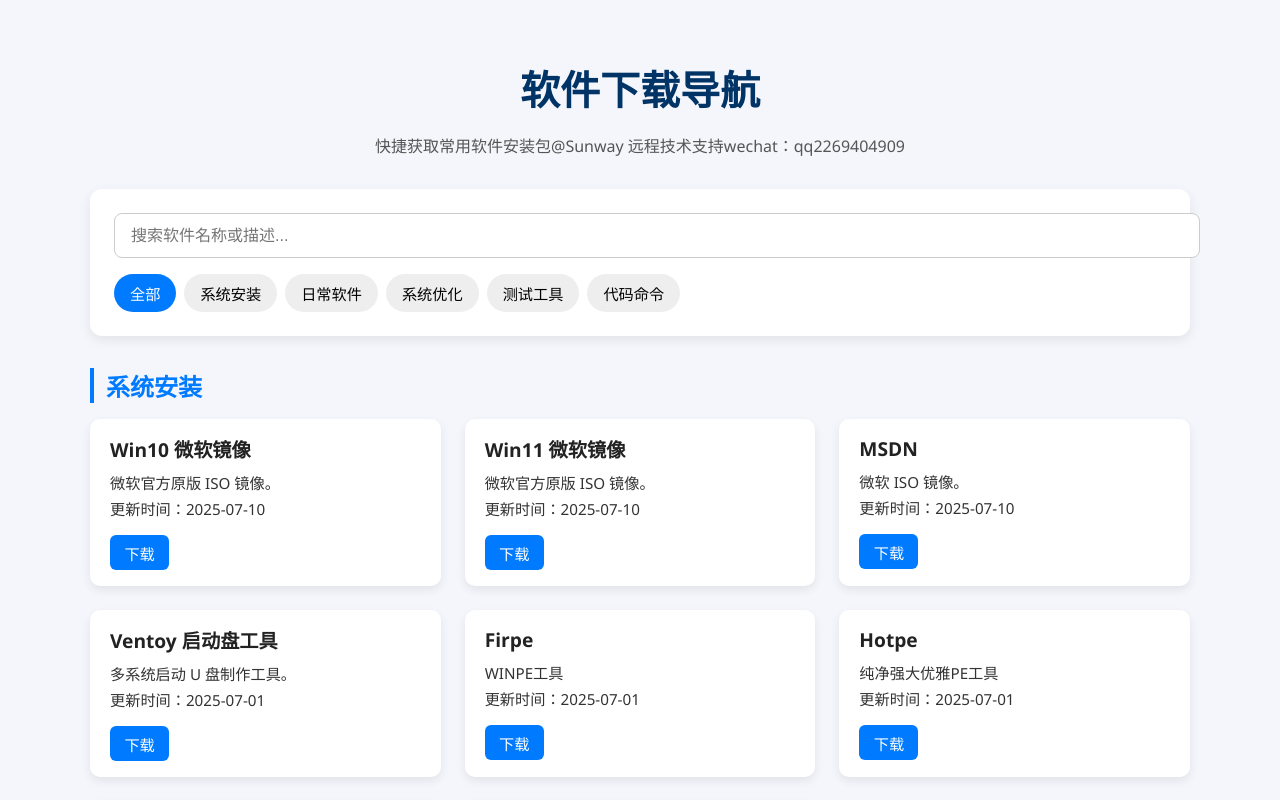
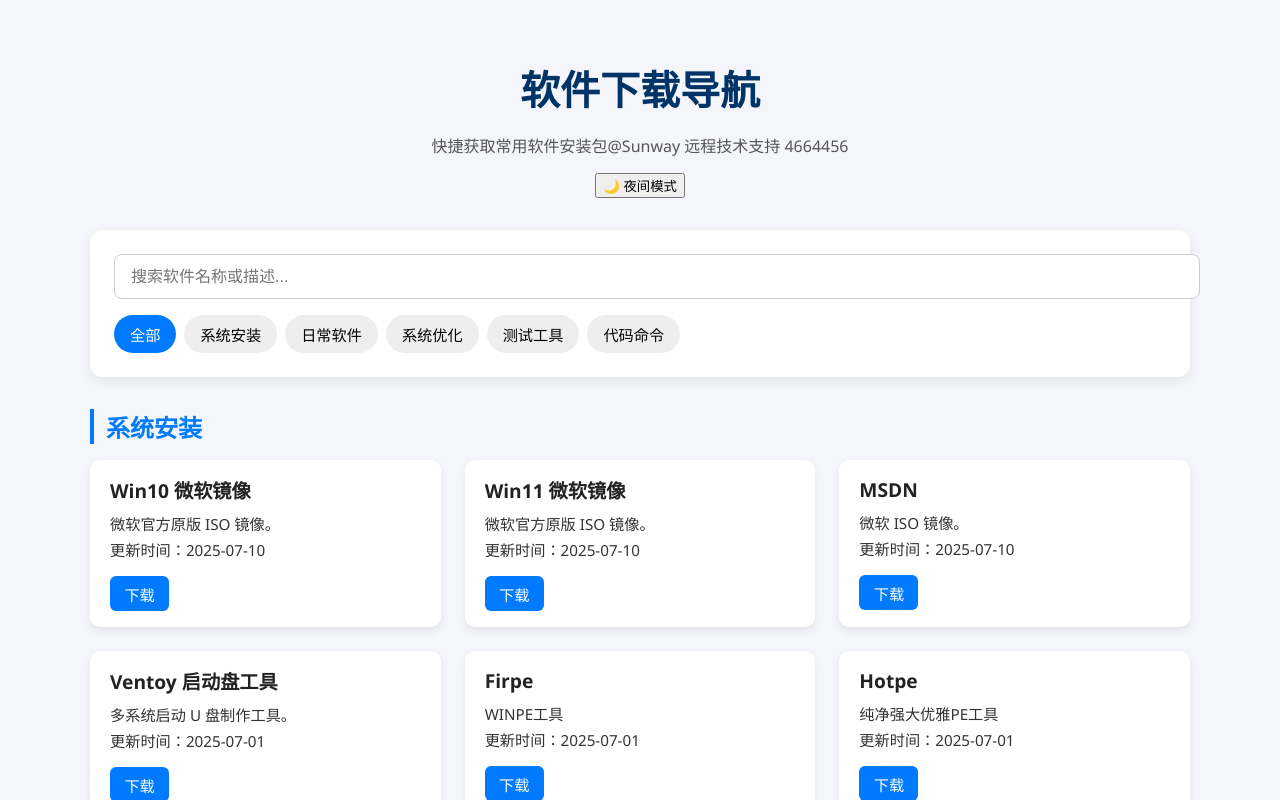
Before and after one commit to stcgd/lansoo-downloads, a React (Vite) app: page / in a window 1280 px wide. Shown: the top 800 px of the page. Built offline with nearby package versions, Linux system fonts and the light colour scheme; the HTML template or start-up script is replaced by a standard one.

Commit message:
Update App.jsx

```diff
--- a/src/App.jsx
+++ b/src/App.jsx
@@ -1,4 +1,4 @@
-import React, { useState } from 'react';
+import React, { useState, useMemo, useEffect } from 'react';
 import softwareData from './data/software.json';
 import SoftwareCard from './components/SoftwareCard';
 import './style.css';
@@ -6,8 +6,23 @@ import './style.css';
 const App = () => {
   const [query, setQuery] = useState('');
   const [selectedCategory, setSelectedCategory] = useState('全部');
+  const [darkMode, setDarkMode] = useState(false);
+  const [isManualToggle, setIsManualToggle] = useState(false);
 
   const allCategories = ['全部', ...Object.keys(softwareData)];
+
+  useEffect(() => {
+    if (!isManualToggle) {
+      const hour = new Date().getHours();
+      const isNight = hour >= 18 || hour < 6;
+      setDarkMode(isNight);
+    }
+  }, [isManualToggle]);
+
+  const toggleDarkMode = () => {
+    setDarkMode(!darkMode);
+    setIsManualToggle(true);
+  };
 
   const filterSoftware = (software) => {
     const lowerQuery = query.toLowerCase();
@@ -18,10 +33,13 @@ const App = () => {
   };
 
   return (
-    <div className="container">
+    <div className={darkMode ? 'container dark' : 'container'}>
       <header className="header">
         <h1>软件下载导航</h1>
-        <p>快捷获取常用软件安装包@Sunway 远程技术支持wechat：qq2269404909</p>
+        <p>快捷获取常用软件安装包@Sunway 远程技术支持 4664456</p>
+        <button className="dark-toggle" onClick={toggleDarkMode}>
+          {darkMode ? '☀️ 白天模式' : '🌙 夜间模式'}
+        </button>
       </header>
 
       <div className="search-section">
@@ -54,7 +72,7 @@ const App = () => {
             <h2>{category}</h2>
             <div className="software-list">
               {filtered.map((s, idx) => (
-                <SoftwareCard key={idx} software={s} />
+                <SoftwareCard key={idx} software={s} query={query} />
               ))}
             </div>
           </div>
```
